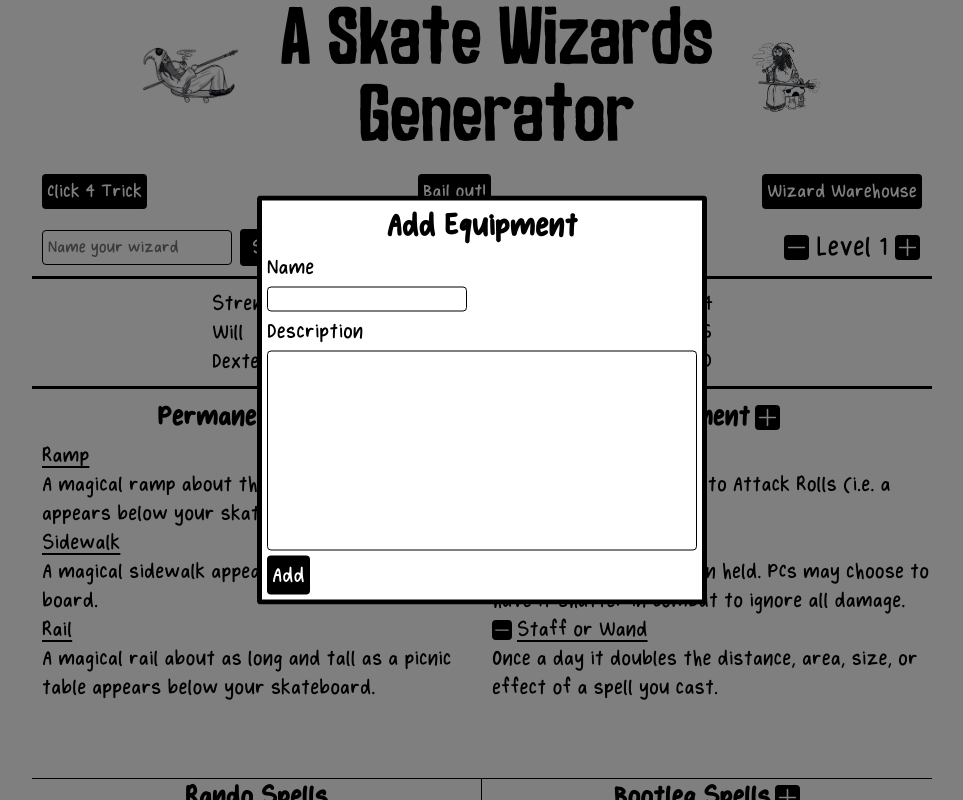
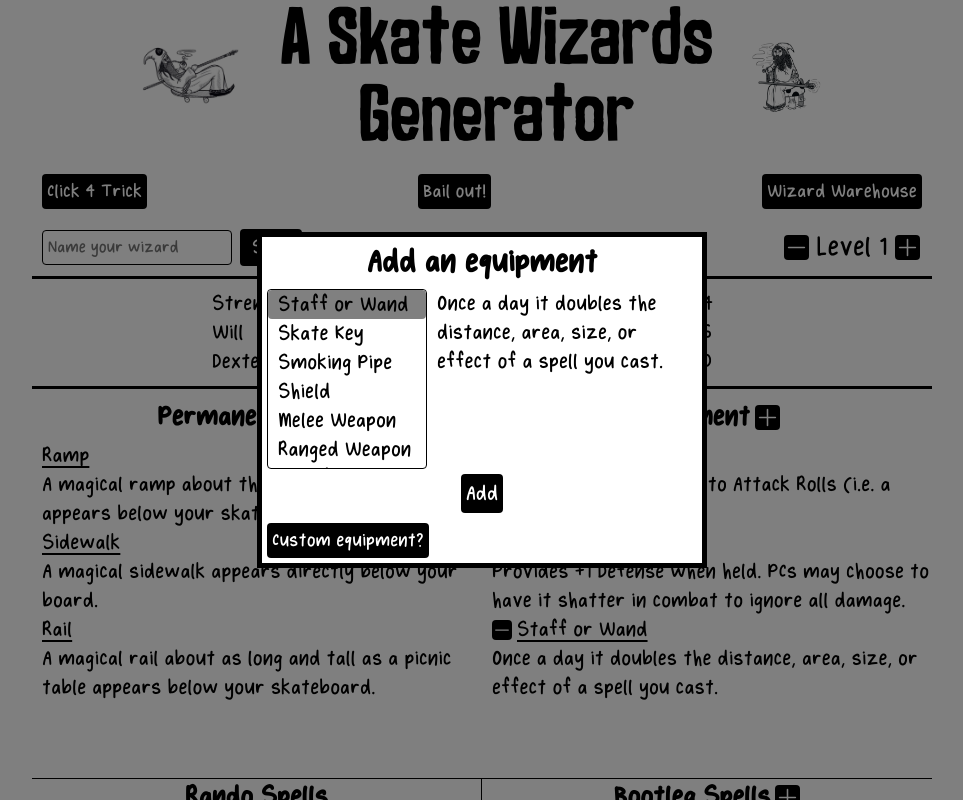
Before and after one commit to luiemilio/a-skate-wizards-generator-next, a Next.js app: page / in a window 1280 px wide. Both pictures are taken after a click on the button 925 px from the left and 417 px from the top of the page. Shown: the top 800 px of the page, without its empty margins (158-1121 px from the left). Built offline with nearby package versions, Linux system fonts and the light colour scheme.

Commit message:
custom items

```diff
--- a/app/_components/AddBootlegSpellModal.tsx
+++ b/app/_components/AddBootlegSpellModal.tsx
@@ -5,73 +5,57 @@ import { useContext, useState } from 'react';
 import { Button } from './Buttons';
 import { BOOTLEG_SPELLS } from '../_lib/constants';
 import type { Item, SavedItem } from '../_lib/utils';
+import ItemPicker from './ItemPicker';
+import ItemAdder from './ItemAdder';
 
-const AddBootlegSpellDiv = styled.div`
-    border: 5px solid black;
-    border-radius: 4px;
+const AddBootlegSpellModalDiv = styled.div`
     display: flex;
     flex-direction: column;
+    border: 5px solid black;
     background-color: white;
-    padding: 5px;
-    gap: 5px;
+    justify-content: space-between;
+    height: fit-content;
+`
+
+const AdderDiv = styled.div`
+    background-color: white;
+    border: 5px solid black;
 `;
 
-const Header = styled.div`
-    align-self: center;
-    font-size: 1.5em;
-    font-weight: 600;
-`;
+const BootlegSpellAdder = ({
+    onClose,
+    addBootlegSpell
+}: {
+    onClose: () => void;
+    addBootlegSpell: any;
+}) => {
+    return (
+        <Modal onClose={onClose}>
+            <AdderDiv>
+                <ItemAdder title='Enter bootleg spell' onItemAdd={addBootlegSpell} />
+            </AdderDiv>
+        </Modal>
+    );
+};
 
-const AddButton = styled(Button)`
+const OpenBootlegSpellAdderButton = styled(Button)`
+    font-size: 0.9em;
+    padding: 5px;
     width: fit-content;
-    align-self: center;
-    padding: 5px;
-    font-size: 1em;
-`;
-
-const Spells = styled.div`
-    display: flex;
-`;
-
-const SpellsUl = styled.ul`
-    width: fit-content;
-    border: 1px solid black;
-    border-radius: 4px;
-    list-style-type: none;
-`;
-
-const SpellLi = styled.li<{ $selected?: boolean }>`
-    cursor: pointer;
-    border-radius: 4px;
-    padding-left: 10px;
-    padding-right: 10px;
-
-    &:hover {
-        background-color: ${(props) => (props.$selected ? 'gray' : 'lightgray')};
-    }
-
-    background-color: ${(props) => (props.$selected ? 'gray' : 'none')};
-`;
-
-const Description = styled.div`
-    width: 270px;
-    height: 180px;
-    padding: 0px 0px 0px 10px;
+    margin: 5px;
 `;
 
 const AddBootlegSpellModal = ({ onClose }: { onClose: () => void }) => {
     const { level, levelHistory, updateLevelHistory } = useContext(CharacterContext);
+    const [showBootlegSpellAdder, setShowBootlegSpellAdder] = useState(false);
 
-    const [selectedSpell, setSelectedSpell] = useState<Item>();
-    const [selectedDescription, setSelectedDescription] = useState<string>();
-
-    const addBootlegSpell = () => {
+    const addBootlegSpell = (spell: Item) => {
         const currentStats = levelHistory.get(level);
 
-        if (currentStats && selectedSpell) {
+        if (currentStats) {
             const { bootlegSpells } = currentStats;
             const newBootlegSpell = {
-                ...selectedSpell,
+                ...spell,
                 id: getNextId(bootlegSpells)
             };
             const newBootlegSpells = [...bootlegSpells, newBootlegSpell];
@@ -85,37 +69,25 @@ const AddBootlegSpellModal = ({ onClose }: { onClose: () => void }) => {
         onClose();
     };
 
-    const onClick = (e: React.MouseEvent<HTMLLIElement>, spell: Item) => {
-        setSelectedSpell(spell);
-        setSelectedDescription(spell.description);
-    };
+    const openAdder = () => {
+        setShowBootlegSpellAdder(true);
+    }
 
     return (
         <Modal onClose={onClose}>
-            <AddBootlegSpellDiv>
-                <Header>Pick a bootleg spell</Header>
-                <Spells>
-                    <SpellsUl>
-                        {BOOTLEG_SPELLS.map((spell) => {
-                            const { name } = spell;
-                            const key = `${name}-${Math.random() * 1000}`;
-
-                            return (
-                                <SpellLi
-                                    $selected={selectedSpell?.name === name}
-                                    onClick={(e: any) => onClick(e, spell)}
-                                    key={key}
-                                    value={name}
-                                >
-                                    {name}
-                                </SpellLi>
-                            );
-                        })}
-                    </SpellsUl>
-                    <Description>{selectedDescription}</Description>
-                </Spells>
-                <AddButton onClick={addBootlegSpell}>Add</AddButton>
-            </AddBootlegSpellDiv>
+            <AddBootlegSpellModalDiv>
+                {showBootlegSpellAdder && (
+                    <BootlegSpellAdder onClose={onClose} addBootlegSpell={addBootlegSpell} />
+                )}
+                <ItemPicker
+                    title='Add Bootleg Spell'
+                    items={BOOTLEG_SPELLS}
+                    onItemAdd={addBootlegSpell}
+                />
+                <OpenBootlegSpellAdderButton onClick={openAdder}>
+                    Custom bootleg spell?
+                </OpenBootlegSpellAdderButton>
+            </AddBootlegSpellModalDiv>
         </Modal>
     );
 };
--- a/app/_components/AddEquipmentModal.tsx
+++ b/app/_components/AddEquipmentModal.tsx
@@ -1,27 +1,72 @@
 import { CharacterContext, Item, getNextId } from '../_lib/utils';
 import Modal from './Modal';
-import { useContext } from 'react';
+import { useContext, useState } from 'react';
 import ItemAdder from './ItemAdder';
+import styled from 'styled-components';
+import { ITEMS } from '../_lib/constants';
+import ItemPicker from './ItemPicker';
+import { Button } from './Buttons';
+
+const MainDiv = styled.div`
+    background-color: white;
+    border: 5px solid black;
+`;
+
+const AdderDiv = styled.div`
+    background-color: white;
+    border: 5px solid black;
+`;
+
+const OpenEquipmentAdderButton = styled(Button)`
+    font-size: 0.9em;
+    padding: 5px;
+    width: fit-content;
+    margin: 5px;
+`;
+
+const EquipmentAdder = ({ onClose, addEquipment }: { onClose: () => void; addEquipment: any }) => {
+    return (
+        <Modal onClose={onClose}>
+            <AdderDiv>
+                <ItemAdder title='Enter equipment' onItemAdd={addEquipment} />
+            </AdderDiv>
+        </Modal>
+    );
+};
 
 const AddEquipmentModal = ({ onClose }: { onClose: () => void }) => {
     const { level, levelHistory, updateLevelHistory } = useContext(CharacterContext);
+    const [showEquipmentAdder, setShowEquipmentAdder] = useState(false);
 
-    const addEquipment = ({ name, description }: Item) => {
+    const addEquipment = (equipmentToAdd: Item) => {
         const currentStats = levelHistory.get(level);
 
         if (currentStats) {
             const { equipment } = currentStats;
-            const newEquipment = [...equipment, { name, description, id: getNextId(equipment) }];
-            const newStats = { ...currentStats, equipment: newEquipment };
+            const newEquipment = { ...equipmentToAdd, id: getNextId(equipment) };
+            const newEquipmentArray = [...equipment, newEquipment];
+            const newStats = { ...currentStats, equipment: newEquipmentArray };
             updateLevelHistory(level, newStats);
         }
 
         onClose();
     };
 
+    const openAdder = () => {
+        setShowEquipmentAdder(true);
+    };
+
     return (
         <Modal onClose={onClose}>
-            <ItemAdder title='Add Equipment' onItemAdd={addEquipment} onClose={onClose} />
+            <MainDiv>
+                {showEquipmentAdder && (<EquipmentAdder onClose={onClose} addEquipment={addEquipment}/>)  }
+                <ItemPicker
+                    title='Add an equipment'
+                    items={ITEMS}
+                    onItemAdd={addEquipment}
+                />
+                <OpenEquipmentAdderButton onClick={openAdder}>Custom equipment?</OpenEquipmentAdderButton>
+            </MainDiv>
         </Modal>
     );
 };
--- a/app/_components/ItemAdder.tsx
+++ b/app/_components/ItemAdder.tsx
@@ -1,23 +1,20 @@
 import styled from 'styled-components';
-import { CharacterContext, Item, getNextId, textFont } from '../_lib/utils';
-import Modal from './Modal';
-import { useContext, useState } from 'react';
+import { Item, textFont } from '../_lib/utils';
+import { useState } from 'react';
 import { Button } from './Buttons';
 
-interface AddItemModalProps {
-    onClose: () => void;
+interface ItemAdderProps {
     onItemAdd: (item: Item) => void;
     title: string;
 }
 
 const AddItemDiv = styled.div`
-    border: 5px solid black;
-    border-radius: 4px;
     display: flex;
     flex-direction: column;
     background-color: white;
     padding: 5px;
     gap: 5px;
+    height: 330px;
 `;
 
 const Header = styled.div`
@@ -50,7 +47,7 @@ const DescriptionInput = styled.textarea`
     border-radius: 4px;
 `;
 
-const ItemAdder = ({ onItemAdd, title }: AddItemModalProps) => {
+const ItemAdder = ({ onItemAdd, title }: ItemAdderProps) => {
     const [name, setName] = useState('');
     const [description, setDescription] = useState('');
 
--- /dev/null
+++ b/app/_components/ItemPicker.tsx
@@ -0,0 +1,101 @@
+import styled from 'styled-components';
+import { useState } from 'react';
+import { Button } from './Buttons';
+import type { Item } from '../_lib/utils';
+
+interface ItemPickerProps {
+    items: Item[];
+    onItemAdd: (item: Item) => void;
+    title: string;
+}
+
+const ItemPickerDiv = styled.div`
+    display: flex;
+    flex-direction: column;
+    background-color: white;
+    padding: 5px;
+    gap: 5px;
+    /* height: 330px; */
+`;
+
+const Header = styled.div`
+    align-self: center;
+    font-size: 1.5em;
+    font-weight: 600;
+`;
+
+const AddButton = styled(Button)`
+    width: fit-content;
+    align-self: center;
+    padding: 5px;
+    font-size: 1em;
+`;
+
+const Spells = styled.div`
+    display: flex;
+`;
+
+const SpellsUl = styled.ul`
+    max-height: 180px;
+    max-width: 160px;
+    border: 1px solid black;
+    border-radius: 4px;
+    list-style-type: none;
+    overflow-x: scroll;
+`;
+
+const SpellLi = styled.li<{ $selected?: boolean }>`
+    cursor: pointer;
+    border-radius: 4px;
+    padding-left: 10px;
+    padding-right: 10px;
+
+    &:hover {
+        background-color: ${(props) => (props.$selected ? 'gray' : 'lightgray')};
+    }
+
+    background-color: ${(props) => (props.$selected ? 'gray' : 'none')};
+`;
+
+const Description = styled.div`
+    width: 270px;
+    height: 180px;
+    padding: 0px 0px 0px 10px;
+`;
+
+const ItemPicker = ({ items, onItemAdd, title }: ItemPickerProps) => {
+    const [selectedItem, setSelectedItem] = useState<Item>(items[0]);
+
+    const onClick = (item: Item) => {
+        setSelectedItem(item);
+    };
+
+    return (
+        <ItemPickerDiv>
+            <Header>{title}</Header>
+            <Spells>
+                <SpellsUl>
+                    {items.map((item) => {
+                        const { name } = item;
+                        const key = `${name}-${Math.random() * 1000}`;
+
+                        return (
+                            <SpellLi
+                                $selected={item?.name === selectedItem.name}
+                                onClick={(e: any) => onClick(item)}
+                                key={key}
+                                value={name}
+                            >
+                                {name}
+                            </SpellLi>
+                        );
+                    })}
+                </SpellsUl>
+                <Description>{selectedItem.description}</Description>
+            </Spells>
+            <AddButton onClick={() => { onItemAdd(selectedItem)}}>Add</AddButton>
+        </ItemPickerDiv>
+    );
+};
+
+export default ItemPicker;
--- a/app/_components/Modal.tsx
+++ b/app/_components/Modal.tsx
@@ -11,30 +11,22 @@ const ModalOverlay = styled.div`
     top: 0;
     left: 0;
     right: 0;
-    width: 100%;
-    height: 100%;
     min-width: 450px;
     min-height: 2310px;
-    display: flex;
-    justify-content: center;
     background-color: rgba(0, 0, 0, 0.5);
     margin: 0 auto;
 `;
 
 const ModalWrapper = styled.div`
+    position: fixed;
     width: 450px;
-    max-height: 700px;
-    position: fixed;
     top: 50%;
     left: 50%;
     transform: translate(-50%, -50%);
 `;
 
 const ModalDiv = styled.div`
-    display: block;
     overflow: hidden;
-    width: 100%;
-    height: 100%;
     transform: translateZ(0px);
 `;
 
--- a/app/_lib/utils.ts
+++ b/app/_lib/utils.ts
@@ -4,7 +4,6 @@ import localFont from 'next/font/local';
 import { ITEMS, RANDO_SPELLS, BOOTLEG_SPELLS, STARTING_STATS, PERMANENT_SPELLS } from './constants';
 
 export type Item = {
-    uuid?: string;
     name: string;
     description?: string;
 };
```
